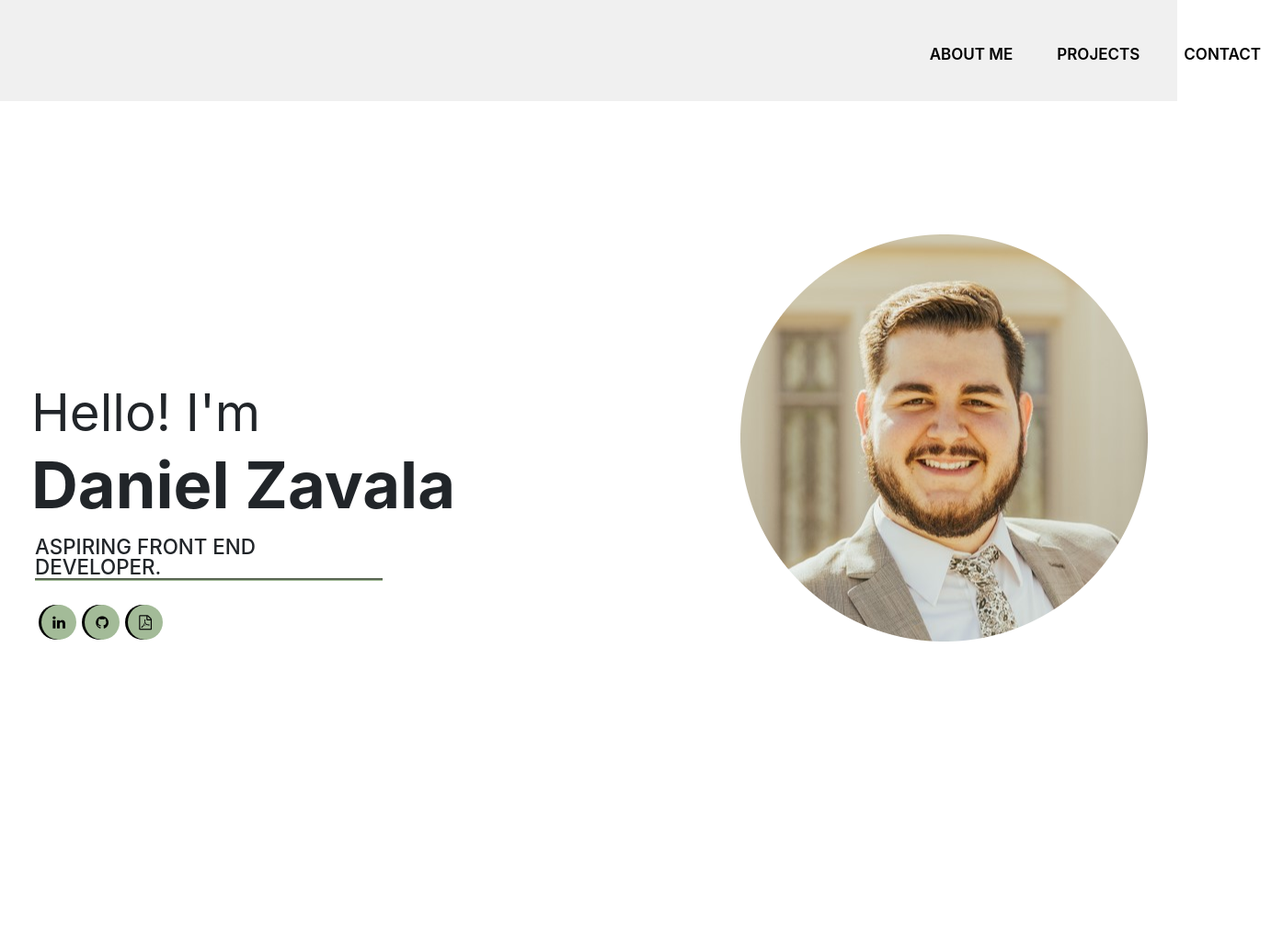
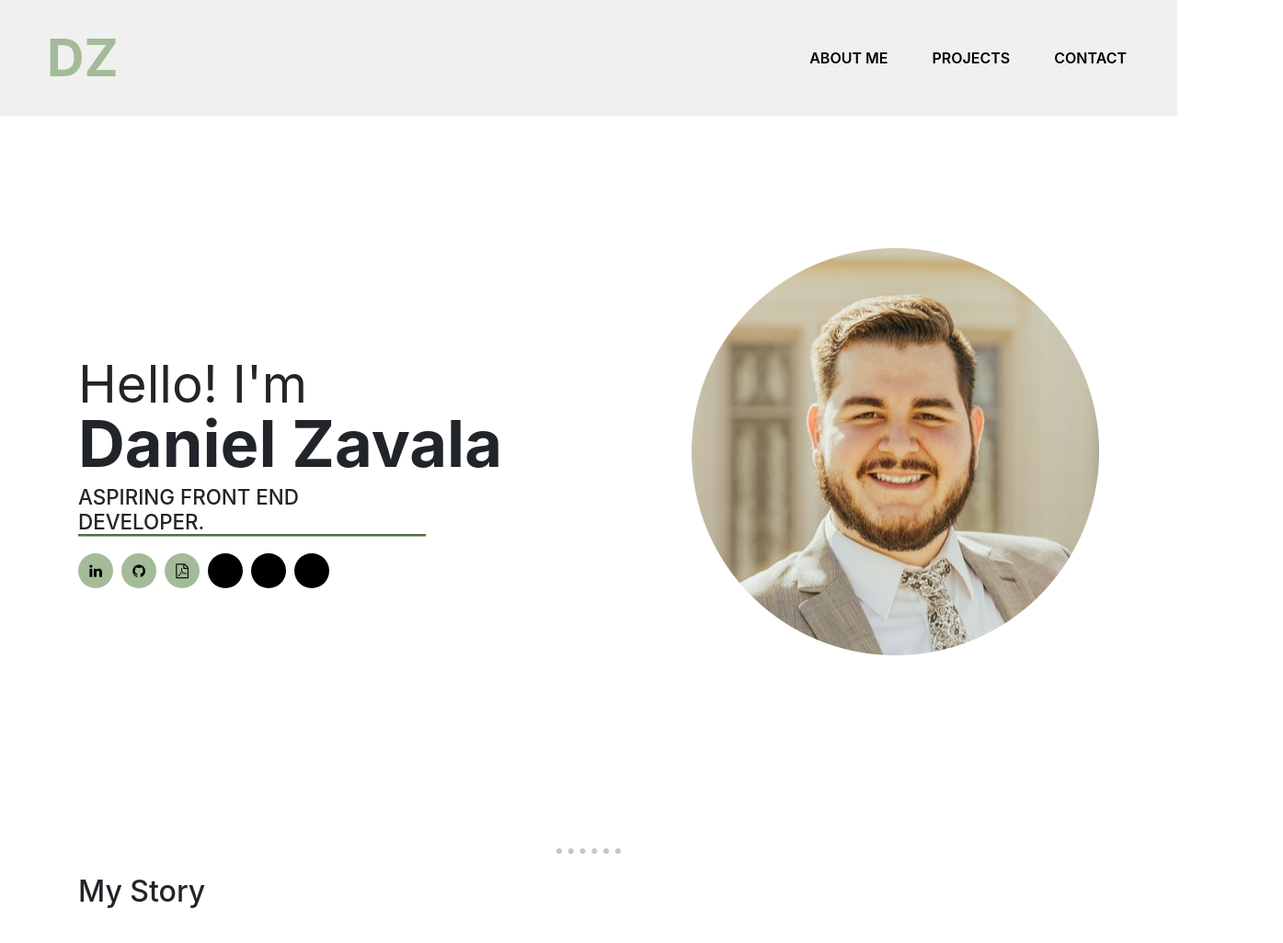
Before and after one commit to daza06/personal-site-published, a website: page index.html in a window 1280 px wide. Shown: the whole page at 92% size, 1395 px wide, since content can reach past the window. After the commit the page ends 1005 px from the top, so only its background shows below. Drawn offline with nearby package versions, Linux system fonts and the light colour scheme.

Commit message:
Fixing placement with boostrap grid

```diff
--- a/index.html
+++ b/index.html
@@ -25,7 +25,7 @@
         class="navbar navbar-expand-lg text-uppercase"
         style="background-color: #f0f0f0"
       >
-        <div class="container">
+        <div class="container-fluid py-2">
           <a
             class="navbar-brand font-weight-bold link-hover-effect link-hover-effect--black"
             href="#"
@@ -46,7 +46,7 @@
             <div class="navbar-nav ml-auto">
               <a
                 class="nav-link active px-lg-4 rounded link-hover-effect link-hover-effect--black"
-                href="#"
+                href="about-me"
                 >About Me</a
               >
               <a
@@ -69,13 +69,12 @@
     <section class="title py-5">
       <div class="container py-5">
         <div class="row py-5">
-          <div class="col-lg-6 py-5 mr-auto">
+          <div class="col py-5 mr-auto">
             <h2>
               <small>Hello! I'm</small> <br />
               Daniel Zavala
             </h2>
             <h6>Aspiring Front End Developer.</h6>
-            <img src="img/ME-modified.png" alt="Daniel Zavala" />
             <div class="social-list">
               <a
                 href="https://www.linkedin.com/in/daniel-zavala-aa5960238/"
@@ -100,6 +99,34 @@
               <div class="social-link black-circle"></div>
             </div>
           </div>
+          <div class="col-6 mx-auto">
+            <img
+              src="img/ME-modified.png"
+              class="img-fluid float-right"
+              alt="Daniel Zavala"
+            />
+          </div>
+        </div>
+      </div>
+    </section>
+
+    <div class="breaker">
+      <div class="container">
+        <div class="row">
+          <div class="col-md-12">
+            <hr class="dotted" />
+          </div>
+        </div>
+      </div>
+    </div>
+
+    <section class="about-me">
+      <div class="container">
+        <div class="row">
+          <div class="col">
+            <h2>My Story</h2>
+            <p></p>
+          </div>
         </div>
       </div>
     </section>
--- a/styles/styles.css
+++ b/styles/styles.css
@@ -2,17 +2,20 @@
   margin: 0;
   padding: 0;
   box-sizing: border-box;
+  scroll-behavior: smooth;
 }
 
 .nav-link {
   color: black;
-  font-size: 17px;
+  font-size: 16px;
   font-weight: 620;
   cursor: pointer;
   text-decoration: none;
-  position: relative;
+  /* position: relative;
   left: 200px;
-  top: 5px;
+  top: 5px; */
+  display: flex;
+  flex-grow: 1;
 }
 
 .nav-link:hover {
@@ -53,8 +56,9 @@
   color: #a3bb98;
   cursor: pointer;
   text-decoration: none;
-  position: relative;
-  right: 200px;
+  margin-left: 20px;
+  /* position: relative;
+  right: 200px; */
 }
 
 .navbar-brand:hover {
@@ -64,34 +68,35 @@
 .title h2 {
   font-size: 4.4rem;
   font-weight: 700;
-  position: relative;
+  margin-top: 60px;
+  line-height: 1;
+  /* position: relative;
   top: 100px;
-  right: 51px;
+  right: 51px; */
 }
 
 .title h6 {
   font-size: 1.4rem;
   text-transform: uppercase;
-  line-height: 1;
+  line-height: normal;
   border-bottom: 3px solid #a3bb98;
   border-bottom-style: groove;
   width: 70%;
-  position: relative;
+  /* position: relative;
   top: 105px;
-  right: 47px;
+  right: 47px; */
 }
 
 img {
-  position: relative;
-  padding-left: 45rem;
-  top: -280px;
+  height: max-content;
+  width: max-content;
 }
 
 .social-list {
   position: relative;
   display: flex;
-  bottom: 320px;
-  right: 40px;
+  /* bottom: 320px;
+  right: 40px; */
 }
 
 .social-link {
@@ -103,6 +108,7 @@ img {
   font-size: 16px;
   margin-right: 9px;
   margin-bottom: 5px;
+  margin-top: 10px;
   display: flex;
   justify-content: center;
   align-items: center;
@@ -112,12 +118,13 @@ img {
 
 .black-circle {
   background-color: black;
-  position: relative;
-  right: 144px;
+  /* position: relative;
+  right: 144px; */
   z-index: 0;
   width: 38px;
   height: 38px;
   align-items: center;
+  display: flex;
 }
 
 .social-link:hover {
@@ -137,6 +144,37 @@ img {
   transform: scale(0.8);
 }
 
+.breaker {
+  margin: 0 auto;
+  max-width: 100px;
+  padding-top: 50px;
+}
+
+.container {
+  margin-right: auto;
+  margin-left: auto;
+  padding-left: 15px;
+  padding-right: 15px;
+}
+
+.row {
+  margin-left: -15px;
+  margin-right: -15px;
+}
+
+.col-md-12 {
+  position: relative;
+  min-height: 1px;
+  padding-left: 15px;
+  padding-right: 15px;
+}
+
+/* Dotted border */
+hr.dotted {
+  border-top: 6px dotted #c3cabf;
+  height: 6px;
+  width: 100%;
+}
 /* html {
   font-size: 70%;
   font-family: "Rubik", sans-serif;
```
